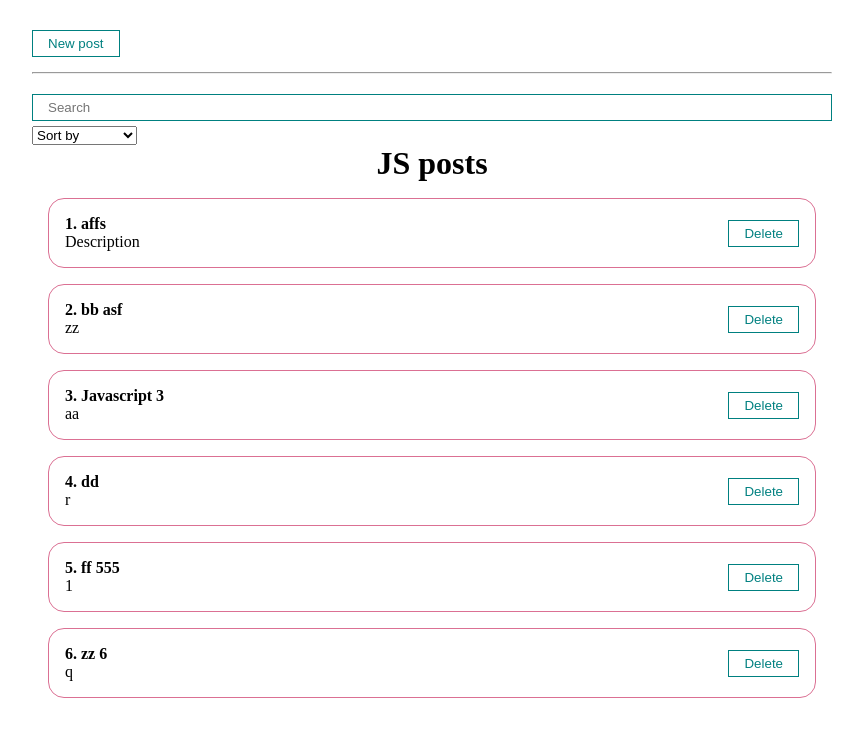
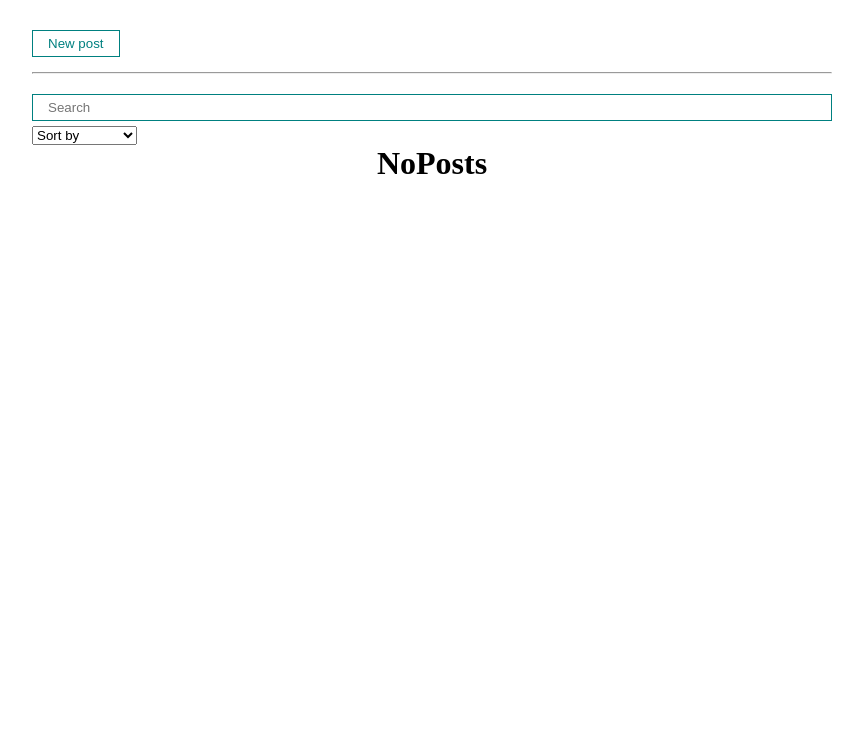
Before and after one commit to AriannaLiss/react-az, a React (Create React App) app: page / in a window 1280 px wide. Shown: the top 736 px of the page, without its empty margins (208-1071 px from the left). Built offline with nearby package versions, Linux system fonts and the light colour scheme.

Commit message:
Created own hooks usePosts and useSortedPosts

```diff
--- a/src/App.jsx
+++ b/src/App.jsx
@@ -1,36 +1,18 @@
-import React, {useMemo, useState} from 'react'
+import React, {useState} from 'react'
 import './styles/App.css'
 import PostFilter from './components/PostFilter';
 import PostForm from './components/PostForm';
 import PostList from './components/PostList.jsx';
 import MyButton from './components/UI/button/MyButton';
 import MyModal from './components/UI/MyModal/MyModal';
+import { usePosts } from './hooks/usePosts';
 
 function App() {
 
-  const [posts, setPosts] = useState([
-    {id:1, title: 'affs', body: 'Description'},
-    {id:2, title: 'bb asf', body: 'zz'},
-    {id:3, title: 'Javascript 3', body: 'aa'},
-    {id:4, title: 'dd', body: 'r'},
-    {id:5, title: 'ff  555', body: '1'},
-    {id:6, title: 'zz 6', body: 'q'},
-  ])
-
+  const [posts, setPosts] = useState([])
   const [filter, setFilter] = useState({sort:'', query: ''})
   const [modal, setModal] = useState(false);
-
-  const sortedPosts =  useMemo(() => {
-    console.log('function getSorted posts')
-    if(filter.sort){
-      return [...posts].sort((a,b) => a[filter.sort].localeCompare(b[filter.sort]));
-    }
-    return posts
-  }, [filter.sort, posts])
-
-  const sortedAndSearchedPosts = useMemo(() => {
-    return sortedPosts.filter(post => post.title.toLowerCase().includes(filter.query.toLowerCase()))
-  }, [sortedPosts, filter.query])
+  const sortedAndSearchedPosts = usePosts(posts, filter.sort, filter.query)
 
   const createPost = (newPost) => {
     setPosts([...posts, newPost])
--- /dev/null
+++ b/src/hooks/usePosts.js
@@ -0,0 +1,23 @@
+import { useMemo } from "react";
+
+export const useSortedPosts = (posts, sort) => {
+    const sortedPosts =  useMemo(() => {
+        console.log('function getSorted posts')
+        if(sort){
+            return [...posts].sort((a,b) => a[sort].localeCompare(b[sort]));
+        }
+        return posts
+    }, [sort, posts])
+
+    return sortedPosts;
+}
+
+export const usePosts = (posts, sort, query) => {
+    const sortedPosts = useSortedPosts(posts, sort);
+
+    const sortedAndSearchedPosts = useMemo(() => {
+        return sortedPosts.filter(post => post.title.toLowerCase().includes(query.toLowerCase()))
+    }, [sortedPosts, query])
+
+    return sortedAndSearchedPosts;
+}
```
